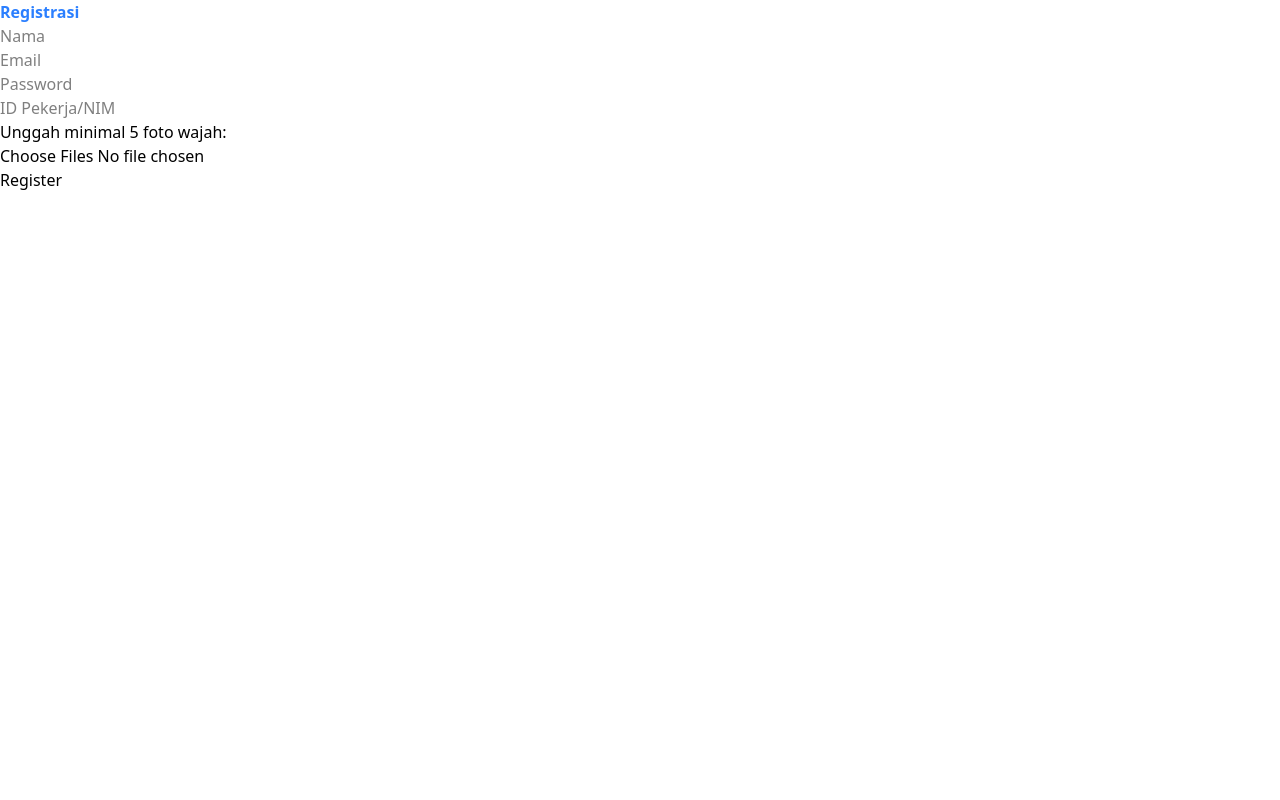
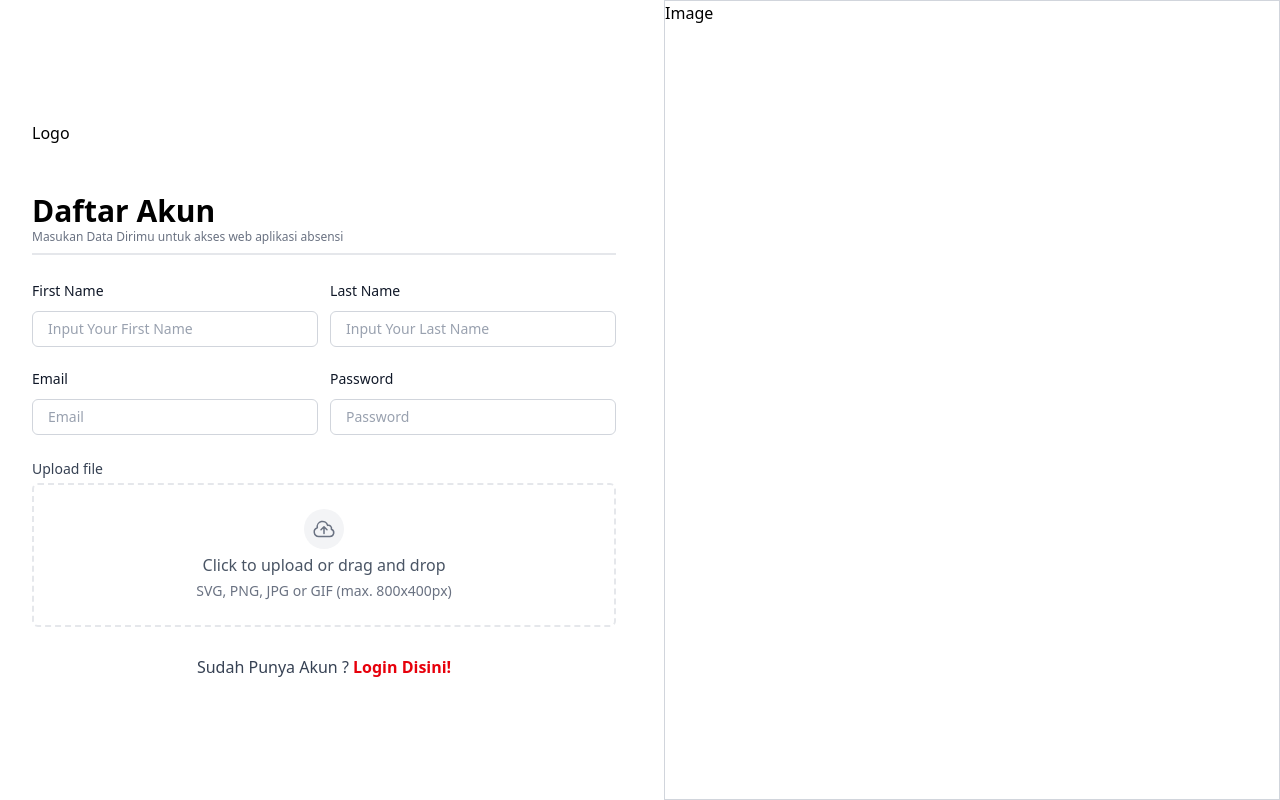
Before and after one commit to NoitrX/attendance_app, a Flask app: page /register in a window 1280 px wide. Run offline with Flask 3, Linux system fonts and the light colour scheme.

Commit message:
Changes For Register HTML

```diff
--- a/templates/register.html
+++ b/templates/register.html
@@ -1,13 +1,159 @@
-{% extends 'base.html' %}
-{% block content %}
-    <h2 class="font-semibold text-blue-500">Registrasi</h2>
-    <form method="POST" enctype="multipart/form-data">
-        <input type="text" name="name" placeholder="Nama" required><br>
-        <input type="email" name="email" placeholder="Email" required><br>
-        <input type="password" name="password" placeholder="Password" required><br>
-        <input type="text" name="identifier" placeholder="ID Pekerja/NIM" required><br>
-        <label>Unggah minimal 5 foto wajah:</label><br>
-        <input type="file" name="photos" multiple required><br>
-        <button type="submit">Register</button>
-    </form>
+{% extends 'base.html' %} {% block content %}
+<div
+  class="w-full bg-white flex flex-col lg:flex-row justify-center items-center w-screen h-screen gap-4"
+>
+  <div
+    class="flex flex-col p-8 w-full"
+  >
+    <div class="w-full mb-12">
+        Logo
+    </div>
+    <h4 class="font-semibold text-3xl">Daftar Akun</h4>
+    <p class="text-xs text-gray-500">
+      Masukan Data Dirimu untuk akses web aplikasi absensi
+
+    <hr class="w-full border border-gray-200 mt-2" />
+    <div class="grid grid-cols-1 gap-3 lg:grid-cols-2 mt-4 w-full">
+      <div class="w-full mt-2">
+        <label for="username" class="block text-sm/6 font-medium text-gray-900"
+          >First Name</label
+        >
+        <div class="mt-2">
+          <div
+            class="flex items-center rounded-md bg-white pl-3 outline-1 -outline-offset-1 outline-gray-300 focus-within:outline-2 focus-within:-outline-offset-2 focus-within:outline-indigo-600"
+          >
+            <div
+              class="shrink-0 text-base text-gray-500 select-none sm:text-sm/6"
+            ></div>
+            <input
+              type="text"
+              name="first_name"
+              id="first_name"
+              class="block min-w-0 grow py-1.5 pr-3 pl-1 text-base text-gray-900 placeholder:text-gray-400 focus:outline-none sm:text-sm/6"
+              placeholder="Input Your First Name"
+            />
+          </div>
+        </div>
+      </div>
+
+      <div class="w-full mt-2">
+        <label for="username" class="block text-sm/6 font-medium text-gray-900"
+          >Last Name</label
+        >
+        <div class="mt-2">
+          <div
+            class="flex items-center rounded-md bg-white pl-3 outline-1 -outline-offset-1 outline-gray-300 focus-within:outline-2 focus-within:-outline-offset-2 focus-within:outline-indigo-600"
+          >
+            <div
+              class="shrink-0 text-base text-gray-500 select-none sm:text-sm/6"
+            ></div>
+            <input
+              type="text"
+              name="last_name"
+              id="last_name"
+              class="block min-w-0 grow py-1.5 pr-3 pl-1 text-base text-gray-900 placeholder:text-gray-400 focus:outline-none sm:text-sm/6"
+              placeholder="Input Your Last Name"
+            />
+          </div>
+        </div>
+      </div>
+
+      <div class="w-full mt-2">
+        <label for="username" class="block text-sm/6 font-medium text-gray-900"
+          >Email</label
+        >
+        <div class="mt-2">
+          <div
+            class="flex items-center rounded-md bg-white pl-3 outline-1 -outline-offset-1 outline-gray-300 focus-within:outline-2 focus-within:-outline-offset-2 focus-within:outline-indigo-600"
+          >
+            <div
+              class="shrink-0 text-base text-gray-500 select-none sm:text-sm/6"
+            ></div>
+            <input
+              type="email"
+              name="email"
+              id="email"
+              class="block min-w-0 grow py-1.5 pr-3 pl-1 text-base text-gray-900 placeholder:text-gray-400 focus:outline-none sm:text-sm/6"
+              placeholder="Email"
+            />
+          </div>
+        </div>
+      </div>
+
+      <div class="w-full mt-2">
+        <label for="username" class="block text-sm/6 font-medium text-gray-900"
+          >Password</label
+        >
+        <div class="mt-2">
+          <div
+            class="flex items-center rounded-md bg-white pl-3 outline-1 -outline-offset-1 outline-gray-300 focus-within:outline-2 focus-within:-outline-offset-2 focus-within:outline-indigo-600"
+          >
+            <div
+              class="shrink-0 text-base text-gray-500 select-none sm:text-sm/6"
+            ></div>
+            <input
+              type="password"
+              name="password"
+              id="password"
+              class="block min-w-0 grow py-1.5 pr-3 pl-1 text-base text-gray-900 placeholder:text-gray-400 focus:outline-none sm:text-sm/6"
+              placeholder="Password"
+            />
+          </div>
+        </div>
+      </div>
+
+      <div class="w-full mt-2 col-span-2 mt-3">
+        <div class="mx-auto w-full">
+          <label
+            for="example5"
+            class="mb-1 block text-sm font-medium text-gray-700"
+            >Upload file</label
+          >
+          <label
+            class="flex w-full cursor-pointer appearance-none items-center justify-center rounded-md border-2 border-dashed border-gray-200 p-6 transition-all hover:border-primary-300"
+          >
+            <div class="space-y-1 text-center">
+              <div
+                class="mx-auto inline-flex h-10 w-10 items-center justify-center rounded-full bg-gray-100"
+              >
+                <svg
+                  xmlns="http://www.w3.org/2000/svg"
+                  fill="none"
+                  viewBox="0 0 24 24"
+                  stroke-width="1.5"
+                  stroke="currentColor"
+                  class="h-6 w-6 text-gray-500"
+                >
+                  <path
+                    stroke-linecap="round"
+                    stroke-linejoin="round"
+                    d="M12 16.5V9.75m0 0l3 3m-3-3l-3 3M6.75 19.5a4.5 4.5 0 01-1.41-8.775 5.25 5.25 0 0110.233-2.33 3 3 0 013.758 3.848A3.752 3.752 0 0118 19.5H6.75z"
+                  />
+                </svg>
+              </div>
+              <div class="text-gray-600">
+                <a
+                  href="#"
+                  class="font-medium text-primary-500 hover:text-primary-700"
+                  >Click to upload</a
+                >
+                or drag and drop
+              </div>
+              <p class="text-sm text-gray-500">
+                SVG, PNG, JPG or GIF (max. 800x400px)
+              </p>
+            </div>
+            <input id="example5" type="file" class="sr-only" />
+          </label>
+        </div>
+      </div>
+
+      <div class="w-full text-center col-span-2 mt-4">
+         <p class="text-gray-700">Sudah Punya Akun ? <a class="font-semibold text-red-600" href="">Login Disini!</a> </p>
+      </div>
+    </div>
+  </div>
+
+  <div class="w-full border h-full border-gray-300">Image</div>
+</div>
 {% endblock %}
```
